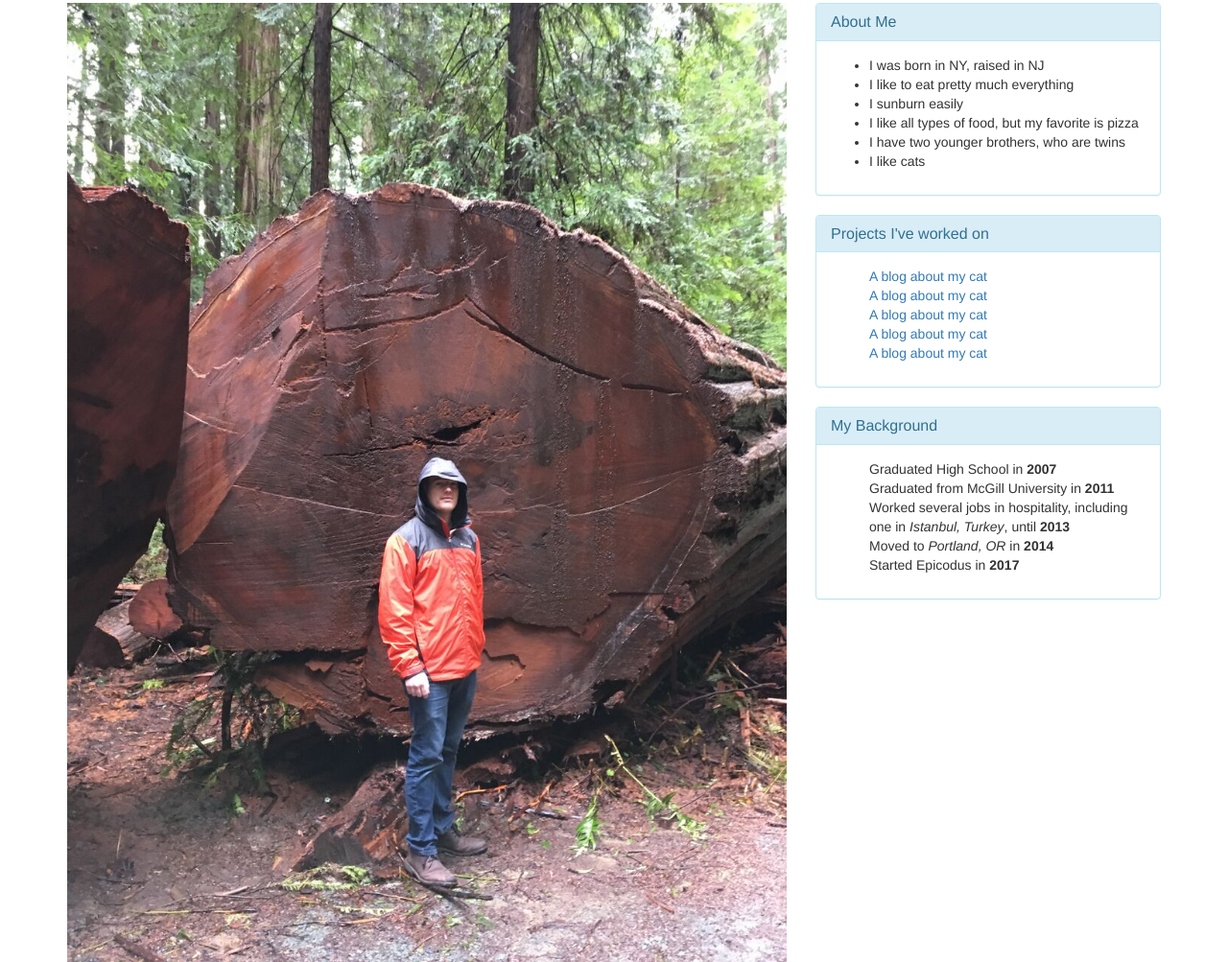
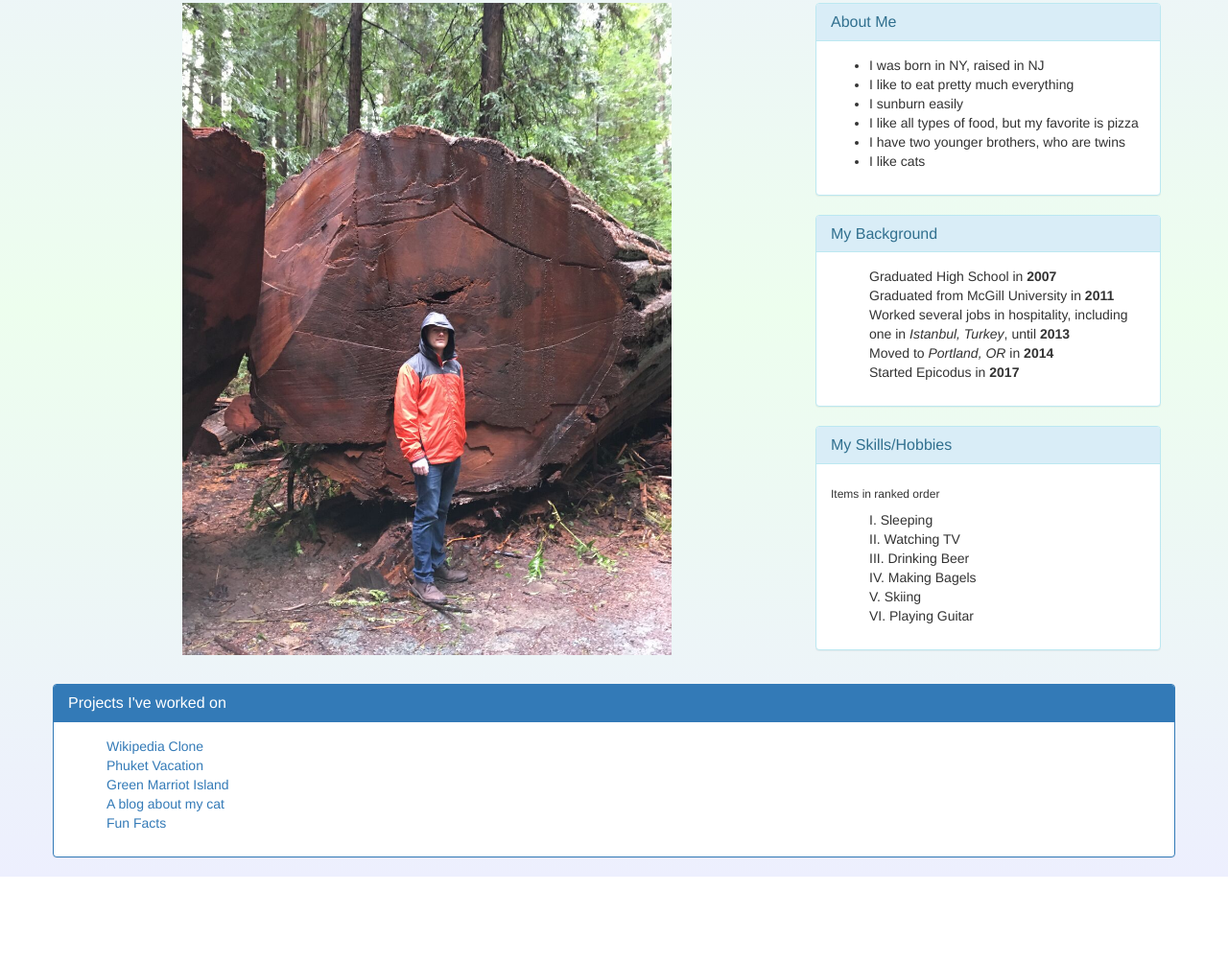
Before and after one commit to dcuthell/david-portfolio, a plain HTML site: page index.html in a window 1280 px wide. Shown: the part 267-1270 px from the top of the page at 96% size. After the commit the page ends 1181 px from the top, so only its background shows below. Drawn offline with Linux system fonts and the light colour scheme.

Commit message:
add media queries to align profile picture, add links to projects and move project panel, add background color

```diff
--- a/css/styles.css
+++ b/css/styles.css
@@ -1,3 +1,42 @@
+body{
+  background: linear-gradient(#EDEFFE, #EDFEEE, #EDEFFE);
+}
+
 .nobullet{
   list-style-type: none;
 }
+
+.roman{
+  list-style-type: upper-roman;
+  list-style-position: inside;
+}
+
+.profile{
+  width: 100%;
+  margin-bottom: 4%;
+}
+
+@media screen and (min-width: 768px) {
+  .profile{
+    width: 80%;
+    margin-left: 10%;
+    margin-right: 10%;
+    margin-bottom: 4%;
+  }
+}
+
+@media screen and (min-width: 992px) {
+  .profile{
+    width: 92%;
+    margin-left: 4%;
+    margin-right: 4%;
+  }
+}
+
+@media screen and (min-width: 1200px) {
+  .profile{
+    width: 68%;
+    margin-left: 16%;
+    margin-right: 16%;
+  }
+}
--- a/index.html
+++ b/index.html
@@ -12,10 +12,10 @@
         <p>Take a look at what I've done, what I'm doing, and what I plan to do!</p>
       </div>
       <div class="row">
-        <div class="col-sm-8">
-          <img src="img/david.jpeg" width="100%" alt="A picture of David">
+        <div class="col-md-8">
+          <img src="img/david.jpeg" alt="A picture of David" class="profile">
         </div>
-        <div class="col-sm-4">
+        <div class="col-md-4">
           <div class="panel panel-info">
             <div class="panel-heading">
               <h2 class="panel-title">About Me</h2>
@@ -33,20 +33,6 @@
           </div>
           <div class="panel panel-info">
             <div class="panel-heading">
-              <h2 class="panel-title">Projects I've worked on</h2>
-            </div>
-            <div class="panel-body">
-              <ul class="nobullet">
-                <li><a href="#">A blog about my cat</a></li>
-                <li><a href="#">A blog about my cat</a></li>
-                <li><a href="#">A blog about my cat</a></li>
-                <li><a href="#">A blog about my cat</a></li>
-                <li><a href="#">A blog about my cat</a></li>
-              </ul>
-            </div>
-          </div>
-          <div class="panel panel-info">
-            <div class="panel-heading">
               <h2 class="panel-title">My Background</h2>
             </div>
             <div class="panel-body">
@@ -59,6 +45,48 @@
               </ul>
             </div>
           </div>
+          <div class="panel panel-info">
+            <div class="panel-heading">
+              <h2 class="panel-title">My Skills/Hobbies</h2>
+            </div>
+            <div class="panel-body">
+              <h6>Items in ranked order</h6>
+              <ul class="roman">
+                <li>Sleeping</li>
+                <li>Watching TV</li>
+                <li>Drinking Beer</li>
+                <li>Making Bagels</li>
+                <li>Skiing</li>
+                <li>Playing Guitar</li>
+              </ul>
+            </div>
+          </div>
+        </div>
+      </div>
+      <div class="row">
+        <div class="panel panel-primary">
+          <div class="panel-heading">
+            <h2 class="panel-title">Projects I've worked on</h2>
+          </div>
+          <div class="panel-body">
+            <ul class="nobullet">
+              <li>
+                <a href="https://github.com/dcuthell/wikipedia-clone">Wikipedia Clone</a>
+              </li>
+              <li>
+                <a href="https://github.com/dcuthell/vacation-site">Phuket Vacation</a>
+              </li>
+              <li>
+                <a href="https://github.com/dcuthell/green-marriot-island">Green Marriot Island</a>
+              </li>
+              <li>
+                <a href="https://github.com/dcuthell/deacon-blog">A blog about my cat</a>
+              </li>
+              <li>
+                <a href="https://github.com/dcuthell/santa-kangaroo-shark/blob/master/fun-fact.html">Fun Facts</a>
+              </li>
+            </ul>
+          </div>
         </div>
       </div>
     </div>
```
